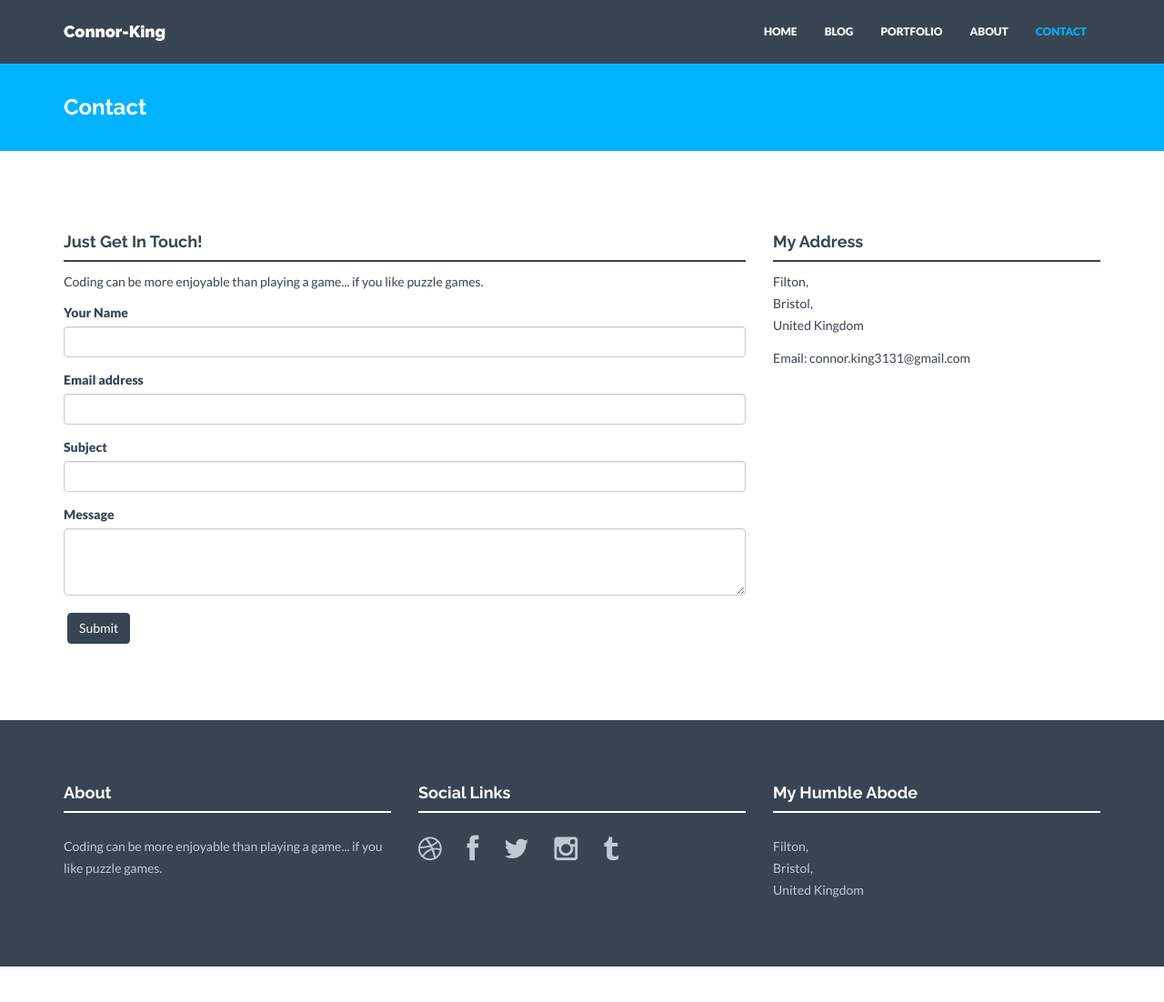
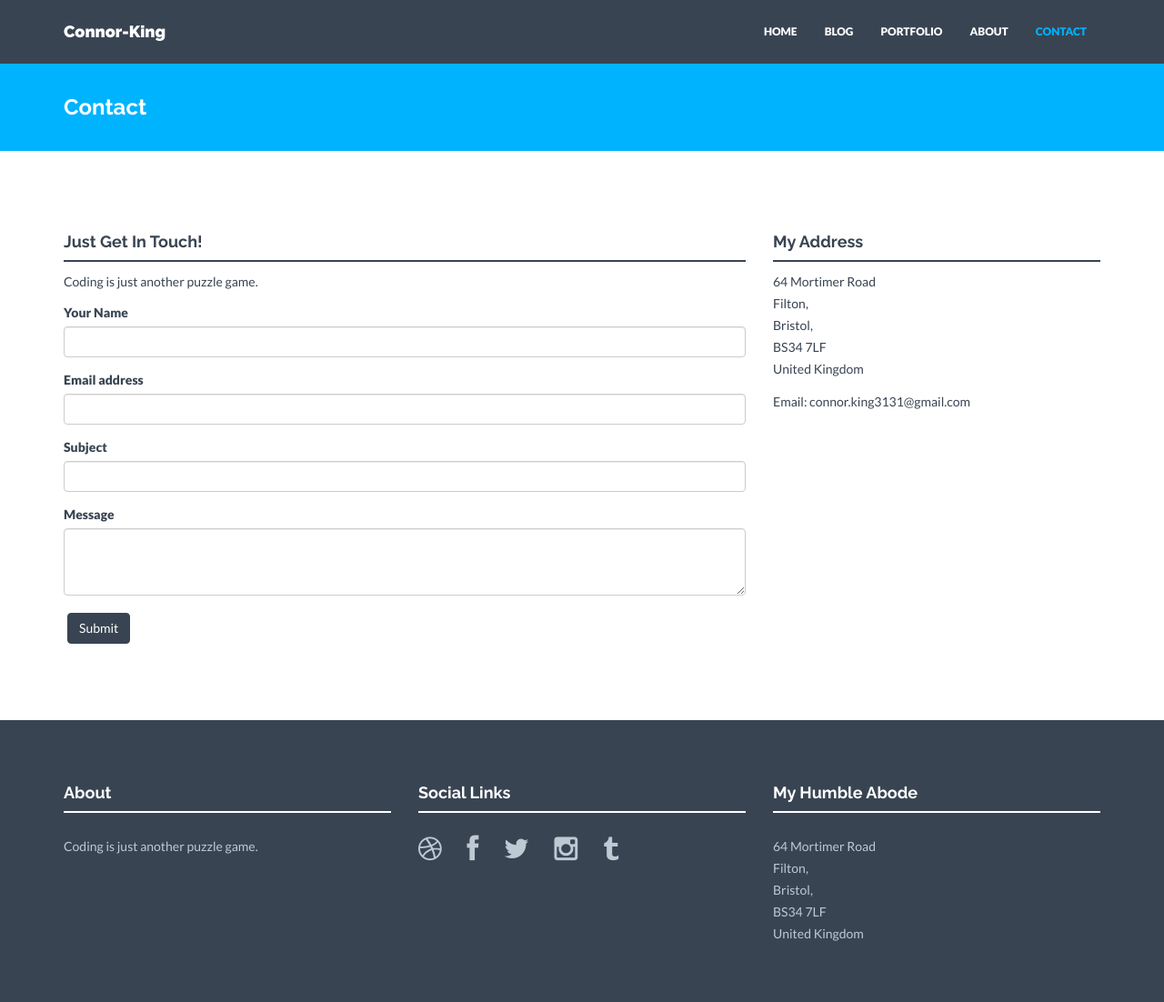
Before and after one commit to Connor-King/Connor-King.github.io, a Jekyll site: the page built from contact.html, in a window 1280 px wide and 1111 px high. Shown: the top 1102 px of the window at 91% size. Built offline with Jekyll 4.4.1, drawn with Linux system fonts in a browser that asks for light colours; nearby versions of some CDN libraries.

Commit message:
profile pic

```diff
--- a/_config.yml
+++ b/_config.yml
@@ -52,8 +52,10 @@
 # Postal address (add as many lines as necessary). Shown in footer and on Contact page.
 address:
   - lines:
+    - 64 Mortimer Road
     - Filton,
     - Bristol,
+    - BS34 7LF
     - United Kingdom
 email: connor.king3131@gmail.com
 
@@ -66,7 +68,7 @@
   - name: Connor King
     position: UWE Student - Game Technology
     text: Truly passionate gamer and games developer. I am self motivated and enjoy making games.
-    img: profile_1.jpg
+    img: profile.jpg
     social:
       - title: envelope #use for email address
         url: mailto:connor.king3131@gmail.com
@@ -74,4 +76,4 @@
         url: https://twitter.com/Connor_King54
 
 # Short text about your company. Shown in footer on every page and also separately on Home and Contact page.
-about: "Coding can be more enjoyable than playing a game... if you like puzzle games."
+about: "Coding is just another puzzle game."
--- a/about.html
+++ b/about.html
@@ -32,7 +32,7 @@
             <h4>About Me</h4>
             <p>I am a student currently studying at UWE on the Games Technology course. I have a real passion for games, love to play them and love make them. Nothing beats that feeling when you finish coding, press play and it comes to life.</p>
             <p>I am a true believer in the "Work hard, play hard" lifestyle which is why I chose this career path.</p>
-            <p><embed src="/assets/ConnorKingCV.pdf" width="500" height="375"></p>
+            <p><embed src="/assets/ConnorKingCV.pdf"></p>
             <p><br/><a href="{{ "/contact/" | prepend: site.baseurl }}" class="btn btn-theme">Contact Me</a></p>
         </div>
     </div><! --/row -->
```
Also changed, not shown: 2 other files.
